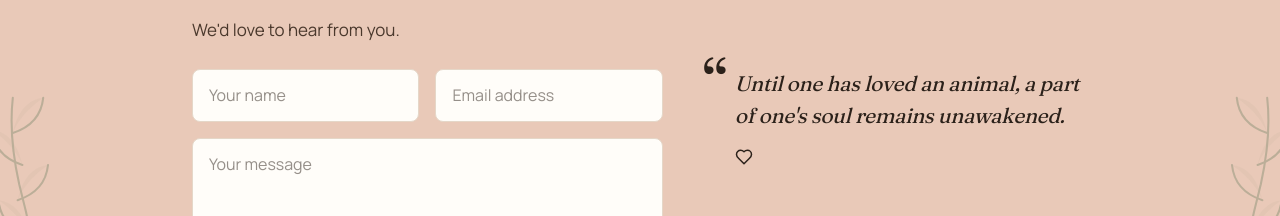
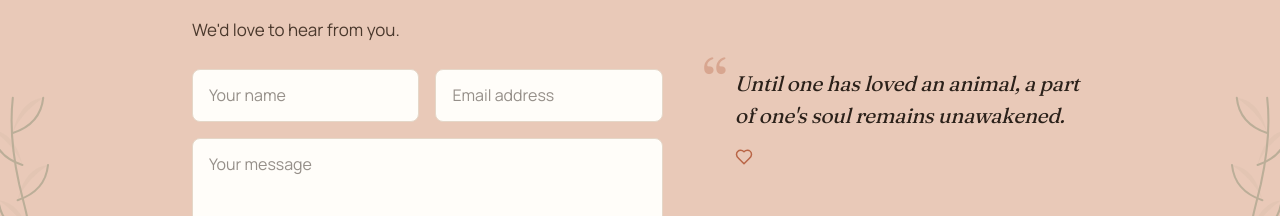
Before and after one commit to cherimedz/Kiara-s-Haven-Website, a Next.js app: page / in a window 1280 px wide. Shown: the part 2463-2679 px from the top of the page. Built offline with nearby package versions, Linux system fonts and the light colour scheme.

Commit message:
refactor: repaint pull-quote with brand token

```diff
--- a/app/components/ContactInfo.jsx
+++ b/app/components/ContactInfo.jsx
@@ -5,7 +5,7 @@ export default function ContactInfo() {
     <div className="relative pl-8">
       <span
         aria-hidden="true"
-        className="absolute left-0 -top-4 font-display text-6xl leading-none text-accent/35 select-none"
+        className="absolute left-0 -top-4 font-display text-6xl leading-none text-brand/35 select-none"
       >
         &ldquo;
       </span>
@@ -13,7 +13,7 @@ export default function ContactInfo() {
         Until one has loved an animal, a part of one&apos;s soul remains
         unawakened.
       </p>
-      <Heart className="text-accent mt-4" size={18} />
+      <Heart className="text-brand mt-4" size={18} />
     </div>
   );
 }
```
